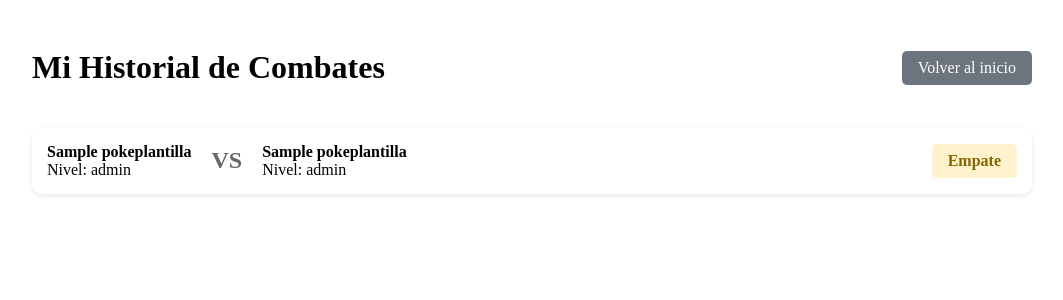
After one commit to Jhonsking49/Poke_Symfony_25, a Symfony app: template templates/fights/user_history.html.twig in a window 1280 px wide. The commit adds this page. Shown: the top 300 px of the page, without its empty margins (108-1171 px from the left). Run offline with Twig, Linux system fonts and the light colour scheme; the template is opened without the code that fills it: most values are stand-ins (such as "Sample title", 1, 10 or a date in 2020); some libraries are stand-ins or nearby versions.

Commit message:
historial de batallas y batallas

```diff
--- a/templates/fights/new.html.twig
+++ b/templates/fights/new.html.twig
@@ -32,5 +32,5 @@
         </div>
     </div>
 
-    <a href="{{ path('app_fights_index') }}">Back to list</a>
+    <a href="{{ path('app_main') }}">Back to list</a>
 {% endblock %}
--- /dev/null
+++ b/templates/fights/user_history.html.twig
@@ -0,0 +1,116 @@
+{% extends 'base.html.twig' %}
+
+{% block title %}Mi Historial de Combates{% endblock %}
+
+{% block body %}
+<style>
+    .fights-container {
+        max-width: 1000px;
+        margin: 0 auto;
+        padding: 20px;
+    }
+
+    .fight-card {
+        background-color: white;
+        border-radius: 10px;
+        padding: 15px;
+        margin-bottom: 15px;
+        box-shadow: 0 2px 5px rgba(0,0,0,0.1);
+        display: flex;
+        justify-content: space-between;
+        align-items: center;
+    }
+
+    .pokemon-info {
+        display: flex;
+        align-items: center;
+        gap: 20px;
+    }
+
+    .vs {
+        font-size: 24px;
+        font-weight: bold;
+        color: #666;
+    }
+
+    .result {
+        padding: 8px 16px;
+        border-radius: 5px;
+        font-weight: bold;
+    }
+
+    .result-victory {
+        background-color: #d4edda;
+        color: #155724;
+    }
+
+    .result-defeat {
+        background-color: #f8d7da;
+        color: #721c24;
+    }
+
+    .result-draw {
+        background-color: #fff3cd;
+        color: #856404;
+    }
+
+    .header-container {
+        display: flex;
+        justify-content: space-between;
+        align-items: center;
+        margin-bottom: 20px;
+    }
+
+    .btn-back {
+        background-color: #6c757d;
+        color: white;
+        padding: 8px 16px;
+        border-radius: 5px;
+        text-decoration: none;
+        transition: all 0.3s ease;
+    }
+
+    .btn-back:hover {
+        background-color: #5a6268;
+        transform: translateY(-2px);
+    }
+</style>
+
+<div class="fights-container">
+    <div class="header-container">
+        <h1>Mi Historial de Combates</h1>
+        <a href="{{ path('app_main') }}" class="btn-back">Volver al inicio</a>
+    </div>
+
+    {% if fights is empty %}
+        <p>Aún no has participado en ningún combate.</p>
+    {% else %}
+        {% for fight in fights %}
+            <div class="fight-card">
+                <div class="pokemon-info">
+                    <div>
+                        <strong>{{ fight.pokeuser.pokeplantilla.name }}</strong>
+                        <br>
+                        Nivel: {{ fight.pokeuser.level }}
+                    </div>
+                    <span class="vs">VS</span>
+                    <div>
+                        <strong>{{ fight.pokenemy.pokeplantilla.name }}</strong>
+                        <br>
+                        Nivel: {{ fight.pokenemy.level }}
+                    </div>
+                </div>
+                <div class="result {% if fight.result == 1 %}result-victory{% elseif fight.result == 2 %}result-defeat{% else %}result-draw{% endif %}">
+                    {% if fight.result == 1 %}
+                        Victoria
+                    {% elseif fight.result == 2 %}
+                        Derrota
+                    {% else %}
+                        Empate
+                    {% endif %}
+                </div>
+            </div>
+        {% endfor %}
+    {% endif %}
+</div>
+{% endblock %}
--- a/templates/main/index.html.twig
+++ b/templates/main/index.html.twig
@@ -137,9 +137,9 @@
                 <a href="{{ path('app_logout') }}" class="btn btn-primary">Logout</a>
                 <a href="{{ path('app_pokemons_mis_pokemons') }}" class="btn btn-primary">Mis Pokemons</a>
                 <a href="{{ path('app_fights_new') }}" class="btn btn-train">Nueva lucha</a>
+                <a href="{{ path('app_fights_index') }}" class="btn btn-primary">Historial de Combates</a>
             {% else %}
                 <a href="{{ path('app_login') }}" class="btn btn-primary">Login</a>
-
                 <a href="{{ path('app_register') }}" class="btn btn-primary">Register</a>
             {% endif %}
         </div>
```
Also changed, not shown: src/Controller/FightsController.php (+61 -5 lines), templates/fights/index.html.twig (+25 -9 lines).
